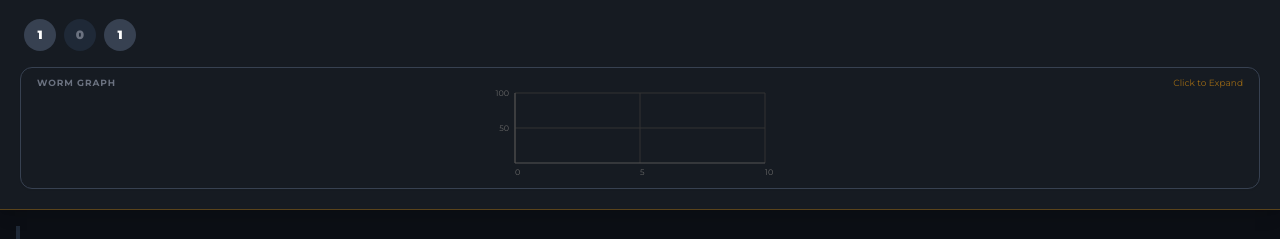
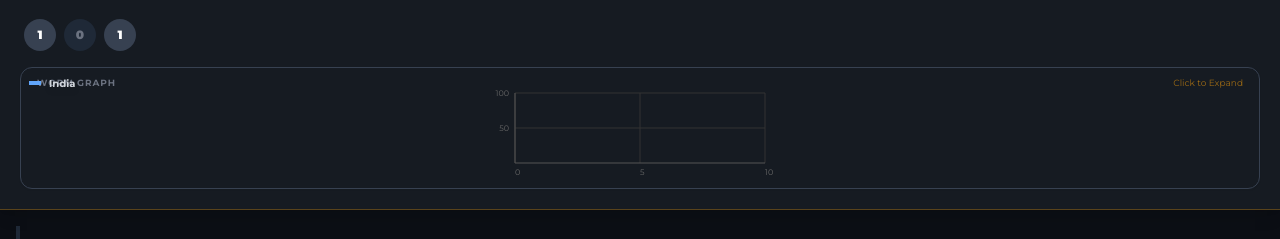
Before and after one commit to jzfdav/cricfuzz, a Preact app: page / in a window 1280 px wide. Both pictures are taken after a click on the button "START MATCH". Shown: the part 174-413 px from the top of the page. Built offline with nearby package versions, Linux system fonts and the light colour scheme.

Commit message:
feat: add legends to worm graph

```diff
--- a/src/components/ResultScreen.tsx
+++ b/src/components/ResultScreen.tsx
@@ -41,6 +41,10 @@ export function ResultScreen({ engine }: ResultScreenProps) {
                         targetData={history[1] ? [{ over: 0, score: 0, wickets: 0 }, ...(history[1]?.timeline || [])] : null}
                         totalOvers={GameState.formatConfigs[GameState.format.value].balls / 6}
                         color="#60a5fa"
+                        legend={{
+                            main: t1Name,
+                            target: t2Name
+                        }}
                     />
                 </div>
             )}
--- a/src/components/Scoreboard.tsx
+++ b/src/components/Scoreboard.tsx
@@ -93,6 +93,10 @@ export function Scoreboard() {
                 }
                 totalOvers={GameState.formatConfigs[GameState.format.value].balls / 6}
                 color={GameState.innings.value === 2 ? "#ecc94b" : "#60a5fa"}
+                legend={{
+                    main: GameState.innings.value === 2 ? GameState.teams.team2Name.value : GameState.teams.team1Name.value,
+                    target: GameState.innings.value === 2 ? GameState.teams.team1Name.value : undefined
+                }}
             />
         </header>
     );
--- a/src/components/WormGraph.tsx
+++ b/src/components/WormGraph.tsx
@@ -11,9 +11,13 @@ interface WormGraphProps {
     targetData?: DataPoint[] | null;
     totalOvers: number;
     color?: string;
+    legend?: {
+        main: string;
+        target?: string;
+    };
 }
 
-export function WormGraph({ data, targetData, totalOvers, color = "#fbbf24" }: WormGraphProps) {
+export function WormGraph({ data, targetData, totalOvers, color = "#fbbf24", legend }: WormGraphProps) {
     if (!data || data.length === 0) return null;
 
     const [expanded, setExpanded] = useState(false);
@@ -92,6 +96,22 @@ export function WormGraph({ data, targetData, totalOvers, color = "#fbbf24" }: W
 
                 {expanded && <h3 className="font-black uppercase tracking-[0.2em] text-amber-500 text-sm mb-4 text-center">Match Analysis</h3>}
 
+                {/* Legend Overlay */}
+                {legend && (
+                    <div className={`absolute ${expanded ? 'top-16 left-16' : 'top-2 left-2'} flex flex-col gap-1 pointer-events-none z-10`}>
+                        <div className="flex items-center gap-2">
+                            <div className="w-3 h-1" style={{ backgroundColor: color }}></div>
+                            <span className="text-[10px] font-bold text-gray-300 shadow-black drop-shadow-md">{legend.main}</span>
+                        </div>
+                        {legend.target && targetData && (
+                            <div className="flex items-center gap-2">
+                                <div className="w-3 h-1 border-t border-dashed border-gray-500"></div>
+                                <span className="text-[10px] font-bold text-gray-400 shadow-black drop-shadow-md">{legend.target}</span>
+                            </div>
+                        )}
+                    </div>
+                )}
+
                 <svg width="100%" height={expanded ? 500 : 120} viewBox={`0 0 ${width} ${height}`} className="overflow-visible">
                     {/* Axes & Grid */}
                     <>
```
